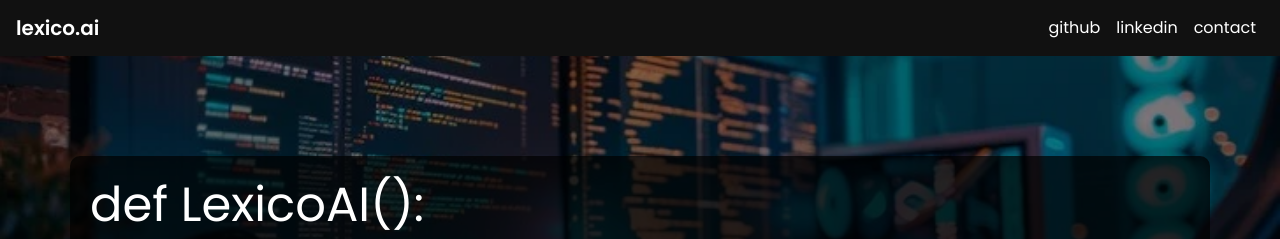
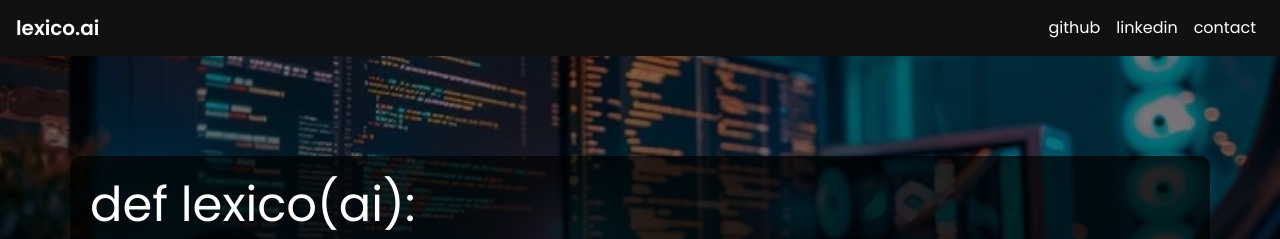
Before and after one commit to villoslado/villoslado.github.io, a plain HTML site: page index.html in a window 1280 px wide. Shown: the top 239 px of the page. Drawn offline with nearby package versions, Linux system fonts and the light colour scheme.

Commit message:
Redesigned landing site

```diff
--- a/index.html
+++ b/index.html
@@ -113,7 +113,7 @@
         </nav>
         <div class="hero">
             <div class="container">
-                <h1>def LexicoAI():</h1>
+                <h1>def lexico(ai):</h1>
                 <p>
                     Here we share the projects we're currently engaged in and explore new learnings. It's all about experimenting, building, and growing together.
                 </p>
```
